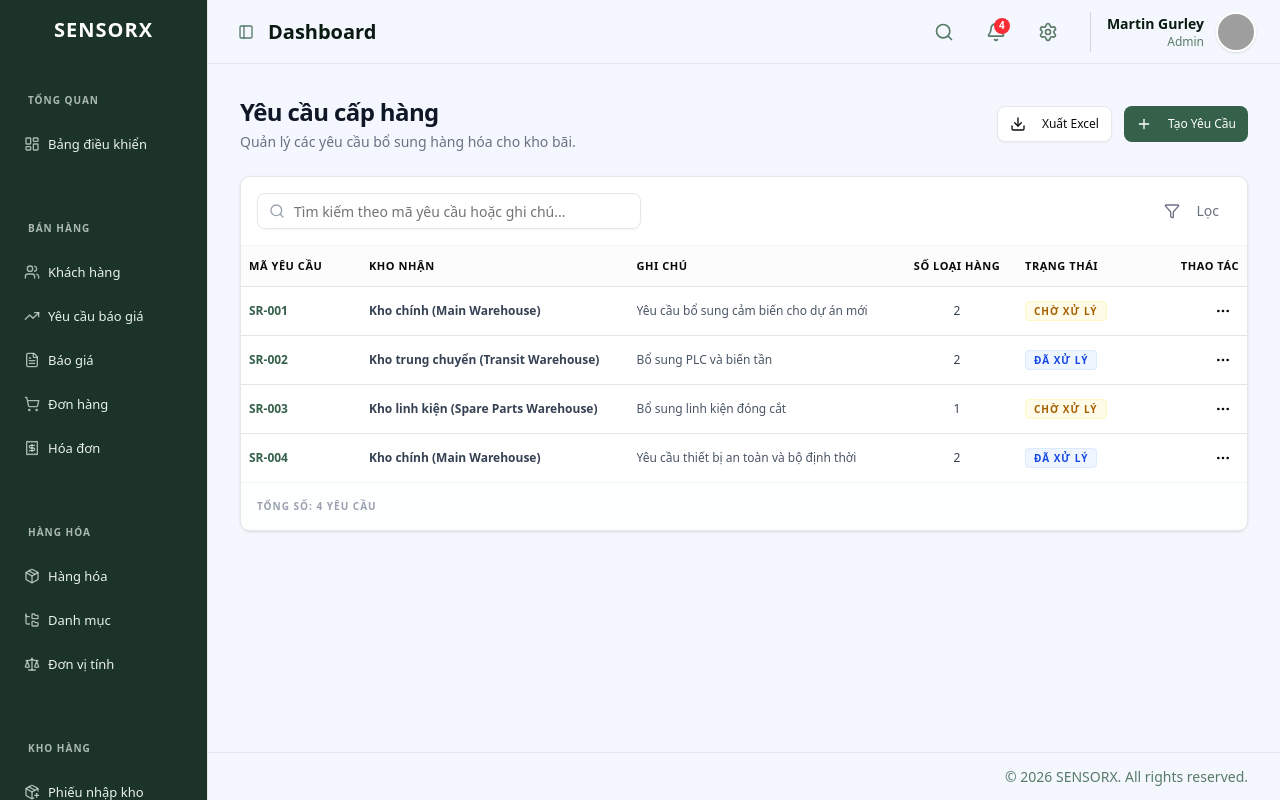
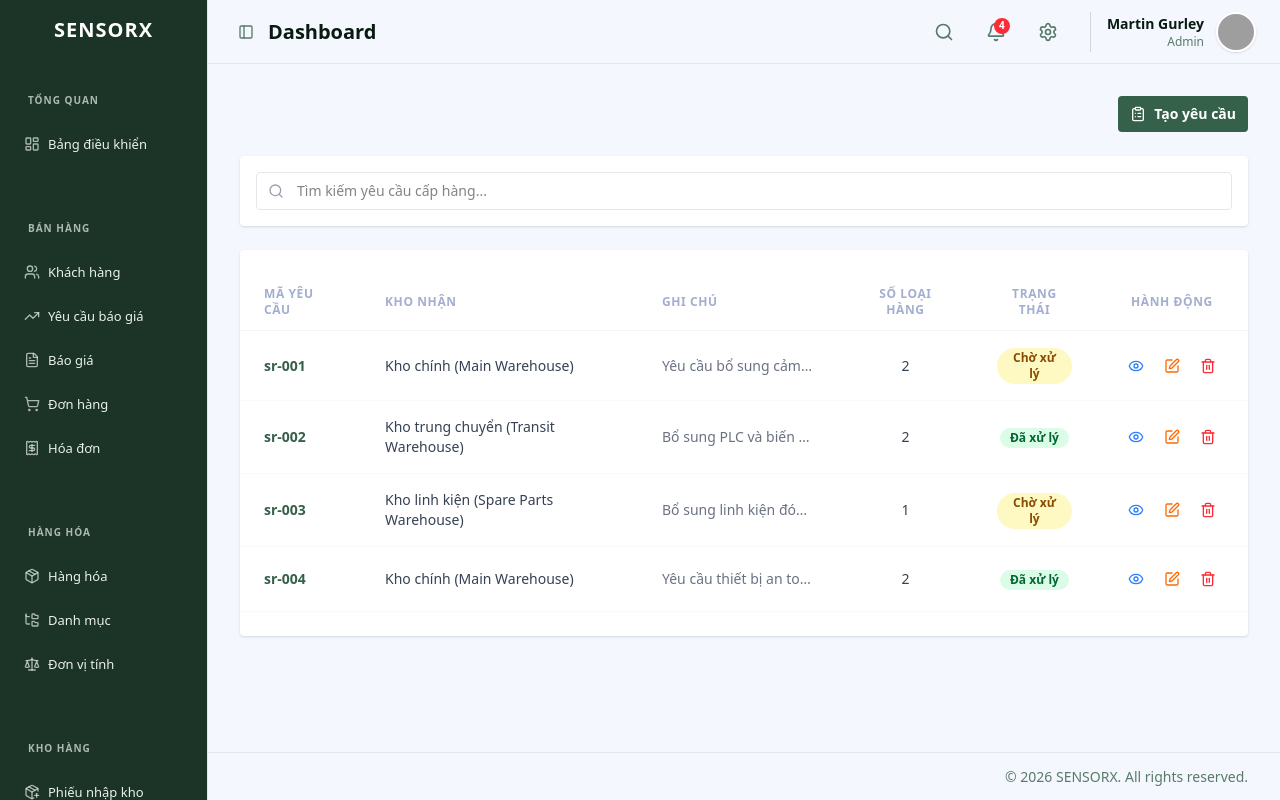
Before and after one commit to SensorX-labs/sensorx-fe, a Next.js app: page /warehouse/supply-requests in a window 1280 px wide. Built offline with nearby package versions, Linux system fonts and the light colour scheme; no server answers; grey boxes are pictures that could not be loaded.

Commit message:
fix: sửa lại giao diện cho yêu cầu kho và danh sách kho

```diff
--- a/src/features/supplychain/supplyrequest/components/supply-request-list.tsx
+++ b/src/features/supplychain/supplyrequest/components/supply-request-list.tsx
@@ -2,32 +2,15 @@
 
 import React, { useState } from 'react';
 import {
+  Plus,
   Search,
-  Plus,
-  MoreHorizontal,
   Edit,
   Trash2,
   ClipboardList,
-  Filter,
-  Download,
   Eye
 } from 'lucide-react';
-import {
-  Table,
-  TableBody,
-  TableCell,
-  TableHead,
-  TableHeader,
-  TableRow
-} from "@/shared/components/shadcn-ui/table";
-import { Button } from "@/shared/components/shadcn-ui/button";
-import { Input } from "@/shared/components/shadcn-ui/input";
-import {
-  DropdownMenu,
-  DropdownMenuContent,
-  DropdownMenuItem,
-  DropdownMenuTrigger,
-} from "@/shared/components/shadcn-ui/dropdown-menu";
+import { Card, CardContent } from '@/shared/components/shadcn-ui/card';
+import { Button } from '@/shared/components/shadcn-ui/button';
 import { MOCK_SUPPLY_REQUESTS } from '../mocks/supply-request-mocks';
 import { SupplyRequestStatus } from '../enums/supply-request-status';
 import { MOCK_WAREHOUSES } from '../../warehouse/mocks/warehouse-mocks';
@@ -59,122 +42,107 @@ export function SupplyRequestList() {
 
   return (
     <div className="space-y-6">
-      <div className="flex items-center justify-between">
-        <div>
-          <h1 className="text-2xl font-bold tracking-tight text-gray-900">Yêu cầu cấp hàng</h1>
-          <p className="text-sm text-gray-500 mt-1">Quản lý các yêu cầu bổ sung hàng hóa cho kho bãi.</p>
+      <div className="flex items-center justify-end gap-4">
+        <Button className="admin-btn-primary flex items-center gap-2">
+          <ClipboardList className="w-4 h-4" />
+          Tạo yêu cầu
+        </Button>
       </div>
-        <div className="flex items-center gap-3">
-          <Button variant="outline" className="h-9 text-xs border-gray-200">
-            <Download className="w-4 h-4 mr-2" />
-            Xuất Excel
-          </Button>
-          <Button className="h-9 text-xs bg-brand-green hover:bg-brand-green/90 text-white">
-            <Plus className="w-4 h-4 mr-2" />
-            Tạo Yêu Cầu
-          </Button>
+
+      <div className="flex items-center gap-4 bg-white p-4 rounded shadow-sm">
+        <div className="relative flex-1">
+          <Search className="absolute left-3 top-1/2 -translate-y-1/2 w-4 h-4 text-gray-400" />
+          <input
+            type="text"
+            placeholder="Tìm kiếm yêu cầu cấp hàng..."
+            className="w-full pl-10 pr-4 py-2 border border-gray-200 rounded focus:outline-none focus:ring-2 focus:ring-blue-500/20 text-sm"
+            value={searchTerm}
+            onChange={(e) => setSearchTerm(e.target.value)}
+          />
         </div>
       </div>
 
-      <div className="bg-white border border-gray-200 rounded-lg shadow-sm">
-        <div className="p-4 border-b border-gray-100 flex items-center justify-between gap-4">
-          <div className="relative flex-1 max-w-sm">
-            <Search className="absolute left-3 top-1/2 -translate-y-1/2 w-4 h-4 text-gray-400" />
-            <Input
-              placeholder="Tìm kiếm theo mã yêu cầu hoặc ghi chú..."
-              value={searchTerm}
-              onChange={(e) => setSearchTerm(e.target.value)}
-              className="pl-9 h-9 text-xs border-gray-200 focus:ring-brand-green"
-            />
-          </div>
-          <Button variant="ghost" className="h-9 px-3 text-gray-500">
-            <Filter className="w-4 h-4 mr-2" />
-            Lọc
-          </Button>
-        </div>
-
-        <Table>
-          <TableHeader className="bg-gray-50/50">
-            <TableRow>
-              <TableHead className="w-[120px] text-[11px] uppercase tracking-wider font-bold">Mã Yêu Cầu</TableHead>
-              <TableHead className="text-[11px] uppercase tracking-wider font-bold">Kho Nhận</TableHead>
-              <TableHead className="text-[11px] uppercase tracking-wider font-bold">Ghi chú</TableHead>
-              <TableHead className="w-[120px] text-[11px] uppercase tracking-wider font-bold text-center">Số Loại Hàng</TableHead>
-              <TableHead className="w-[150px] text-[11px] uppercase tracking-wider font-bold">Trạng thái</TableHead>
-              <TableHead className="w-[80px] text-right text-[11px] uppercase tracking-wider font-bold">Thao tác</TableHead>
-            </TableRow>
-          </TableHeader>
-          <TableBody>
+      <Card className="border-none shadow-sm bg-white rounded">
+        <CardContent className="p-0">
+          <table className="w-full text-sm">
+            <thead>
+              <tr className="border-b border-gray-100">
+                <th className="text-left px-6 py-3 admin-table-th">Mã Yêu Cầu</th>
+                <th className="text-left px-6 py-3 admin-table-th">Kho Nhận</th>
+                <th className="text-left px-6 py-3 admin-table-th">Ghi chú</th>
+                <th className="text-center px-6 py-3 admin-table-th">Số Loại Hàng</th>
+                <th className="text-center px-6 py-3 admin-table-th">Trạng thái</th>
+                <th className="text-center px-6 py-3 admin-table-th">Hành động</th>
+              </tr>
+            </thead>
+            <tbody>
               {filteredRequests.length > 0 ? (
                 filteredRequests.map((req) => (
-                <TableRow key={req.id} className="hover:bg-gray-50/50 transition-colors">
-                  <TableCell className="font-medium text-xs text-brand-green font-bold uppercase">{req.id}</TableCell>
-                  <TableCell>
-                    <div className="flex items-center gap-2">
-                       <span className="text-xs font-semibold text-gray-700">{getWarehouseName(req.warehouseId)}</span>
-                    </div>
-                  </TableCell>
-                  <TableCell>
-                    <span className="text-xs text-gray-600 truncate block max-w-[250px]">{req.note || '---'}</span>
-                  </TableCell>
-                  <TableCell className="text-center text-xs font-medium text-gray-700">
+                  <tr key={req.id} className="border-b border-gray-50 hover:bg-admin-surface transition-colors">
+                    <td className="px-6 py-4">
+                      <span className="font-semibold admin-text-primary">{req.id}</span>
+                    </td>
+                    <td className="px-6 py-4 text-gray-700 font-medium">
+                      {getWarehouseName(req.warehouseId)}
+                    </td>
+                    <td className="px-6 py-4 text-gray-500 max-w-[200px] truncate">
+                      {req.note || '---'}
+                    </td>
+                    <td className="px-6 py-4 text-center text-gray-700 font-medium">
                       {req.items.length}
-                  </TableCell>
-                  <TableCell>
+                    </td>
+                    <td className="px-6 py-4 text-center">
                       {req.status === SupplyRequestStatus.COMPLETED ? (
-                      <span className="inline-flex items-center px-2 py-0.5 rounded text-[10px] font-bold uppercase tracking-widest bg-blue-50 text-blue-700 border border-blue-100">
+                        <span className="inline-flex items-center px-2.5 py-0.5 rounded-full text-xs font-semibold bg-green-100 text-green-800">
                            Đã xử lý
                         </span>
                       ) : (
-                      <span className="inline-flex items-center px-2 py-0.5 rounded text-[10px] font-bold uppercase tracking-widest bg-yellow-50 text-yellow-700 border border-yellow-100">
+                        <span className="inline-flex items-center px-2.5 py-0.5 rounded-full text-xs font-semibold bg-yellow-100 text-yellow-800">
                            Chờ xử lý
                         </span>
                       )}
-                  </TableCell>
-                  <TableCell className="text-right">
-                    <DropdownMenu>
-                      <DropdownMenuTrigger asChild>
-                        <Button variant="ghost" className="h-8 w-8 p-0">
-                          <MoreHorizontal className="h-4 w-4" />
+                    </td>
+                    <td className="px-6 py-4 text-center">
+                      <div className="flex items-center justify-center gap-1">
+                        <Button
+                          variant="ghost"
+                          size="icon"
+                          className="h-8 w-8 text-blue-500 hover:text-blue-700 hover:bg-blue-50"
+                          onClick={() => handleViewDetails(req.id!)}
+                        >
+                          <Eye className="w-4 h-4" />
                         </Button>
-                      </DropdownMenuTrigger>
-                      <DropdownMenuContent align="end" className="w-40">
-                         <DropdownMenuItem onClick={() => handleViewDetails(req.id!)} className="text-xs cursor-pointer">
-                          <Eye className="w-3.5 h-3.5 mr-2 text-gray-500" />
-                          Xem chi tiết
-                        </DropdownMenuItem>
-                        <DropdownMenuItem onClick={() => handleEdit(req.id!)} className="text-xs cursor-pointer">
-                          <Edit className="w-3.5 h-3.5 mr-2 text-gray-500" />
-                          Chỉnh sửa
-                        </DropdownMenuItem>
-                        <DropdownMenuItem onClick={() => handleDelete(req.id!)} className="text-xs cursor-pointer text-red-600 focus:text-red-700">
-                          <Trash2 className="w-3.5 h-3.5 mr-2" />
-                          Xóa
-                        </DropdownMenuItem>
-                      </DropdownMenuContent>
-                    </DropdownMenu>
-                  </TableCell>
-                </TableRow>
+                        <Button
+                          variant="ghost"
+                          size="icon"
+                          className="h-8 w-8 text-orange-500 hover:text-orange-700 hover:bg-orange-50"
+                          onClick={() => handleEdit(req.id!)}
+                        >
+                          <Edit className="w-4 h-4" />
+                        </Button>
+                        <Button
+                          variant="ghost"
+                          size="icon"
+                          className="h-8 w-8 text-red-500 hover:text-red-700 hover:bg-red-50"
+                          onClick={() => handleDelete(req.id!)}
+                        >
+                          <Trash2 className="w-4 h-4" />
+                        </Button>
+                      </div>
+                    </td>
+                  </tr>
                 ))
               ) : (
-              <TableRow>
-                <TableCell colSpan={6} className="h-32 text-center text-gray-500 text-xs italic">
-                   <div className="flex flex-col items-center justify-center space-y-2">
-                       <ClipboardList className="w-8 h-8 text-gray-300" />
-                       <p>Không tìm thấy yêu cầu nào.</p>
-                   </div>
-                </TableCell>
-              </TableRow>
+                <tr>
+                  <td colSpan={6} className="px-6 py-8 text-center text-gray-500">
+                    Không tìm thấy yêu cầu nào.
+                  </td>
+                </tr>
               )}
-          </TableBody>
-        </Table>
-
-        <div className="p-4 border-t border-gray-100 bg-gray-50/30 flex justify-between items-center">
-          <p className="text-[10px] text-gray-400 uppercase font-bold tracking-widest">
-            Tổng số: {filteredRequests.length} yêu cầu
-          </p>
-        </div>
-      </div>
+            </tbody>
+          </table>
+        </CardContent>
+      </Card>
     </div>
   );
 }
--- a/src/features/supplychain/warehouse/components/warehouse-list.tsx
+++ b/src/features/supplychain/warehouse/components/warehouse-list.tsx
@@ -2,31 +2,14 @@
 
 import React, { useState } from 'react';
 import {
+  Plus,
   Search,
-  Plus,
-  MoreHorizontal,
   Edit,
   Trash2,
   Warehouse as WarehouseIcon,
-  Filter,
-  Download
 } from 'lucide-react';
-import {
-  Table,
-  TableBody,
-  TableCell,
-  TableHead,
-  TableHeader,
-  TableRow
-} from "@/shared/components/shadcn-ui/table";
-import { Button } from "@/shared/components/shadcn-ui/button";
-import { Input } from "@/shared/components/shadcn-ui/input";
-import {
-  DropdownMenu,
-  DropdownMenuContent,
-  DropdownMenuItem,
-  DropdownMenuTrigger,
-} from "@/shared/components/shadcn-ui/dropdown-menu";
+import { Card, CardContent } from '@/shared/components/shadcn-ui/card';
+import { Button } from '@/shared/components/shadcn-ui/button';
 import { MOCK_WAREHOUSES } from '../mocks/warehouse-mocks';
 
 export function WarehouseList() {
@@ -47,104 +30,90 @@ export function WarehouseList() {
 
   return (
     <div className="space-y-6">
-      <div className="flex items-center justify-between">
-        <div>
-          <h1 className="text-2xl font-bold tracking-tight text-gray-900">Quản lý Kho Bãi</h1>
-          <p className="text-sm text-gray-500 mt-1">Quản lý danh mục các kho bãi trong hệ thống cung ứng.</p>
+      <div className="flex items-center justify-end gap-4">
+        <Button className="admin-btn-primary flex items-center gap-2">
+          <Plus className="w-4 h-4" />
+          Thêm kho mới
+        </Button>
       </div>
-        <div className="flex items-center gap-3">
-          <Button variant="outline" className="h-9 text-xs border-gray-200">
-            <Download className="w-4 h-4 mr-2" />
-            Xuất Excel
-          </Button>
-          <Button className="h-9 text-xs bg-brand-green hover:bg-brand-green/90 text-white">
-            <Plus className="w-4 h-4 mr-2" />
-            Thêm Kho Mới
-          </Button>
+
+      <div className="flex items-center gap-4 bg-white p-4 rounded shadow-sm">
+        <div className="relative flex-1">
+          <Search className="absolute left-3 top-1/2 -translate-y-1/2 w-4 h-4 text-gray-400" />
+          <input
+            type="text"
+            placeholder="Tìm kiếm kho bãi..."
+            className="w-full pl-10 pr-4 py-2 border border-gray-200 rounded focus:outline-none focus:ring-2 focus:ring-blue-500/20 text-sm"
+            value={searchTerm}
+            onChange={(e) => setSearchTerm(e.target.value)}
+          />
         </div>
       </div>
 
-      <div className="bg-white border border-gray-200 rounded-lg shadow-sm">
-        <div className="p-4 border-b border-gray-100 flex items-center justify-between gap-4">
-          <div className="relative flex-1 max-w-sm">
-            <Search className="absolute left-3 top-1/2 -translate-y-1/2 w-4 h-4 text-gray-400" />
-            <Input
-              placeholder="Tìm kiếm kho bãi..."
-              value={searchTerm}
-              onChange={(e) => setSearchTerm(e.target.value)}
-              className="pl-9 h-9 text-xs border-gray-200 focus:ring-brand-green"
-            />
+      <Card className="border-none shadow-sm bg-white rounded">
+        <CardContent className="p-0">
+          <table className="w-full text-sm">
+            <thead>
+              <tr className="border-b border-gray-100">
+                <th className="text-left px-6 py-3 admin-table-th">Mã Kho</th>
+                <th className="text-left px-6 py-3 admin-table-th">Tên Kho</th>
+                <th className="text-center px-6 py-3 admin-table-th">Trạng thái</th>
+                <th className="text-center px-6 py-3 admin-table-th">Hành động</th>
+              </tr>
+            </thead>
+            <tbody>
+              {filteredWarehouses.length > 0 ? (
+                filteredWarehouses.map((wh) => (
+                  <tr key={wh.id} className="border-b border-gray-50 hover:bg-admin-surface transition-colors">
+                    <td className="px-6 py-4">
+                      <span className="font-semibold admin-text-primary">{wh.id}</span>
+                    </td>
+                    <td className="px-6 py-4">
+                      <div className="flex items-center gap-3">
+                        <div className="w-8 h-8 rounded bg-gray-100 flex items-center justify-center text-gray-500">
+                          <WarehouseIcon className="w-4 h-4" />
                         </div>
-          <Button variant="ghost" className="h-9 px-3 text-gray-500">
-            <Filter className="w-4 h-4 mr-2" />
-            Lọc
+                        <span className="font-semibold text-gray-700">{wh.name}</span>
+                      </div>
+                    </td>
+                    <td className="px-6 py-4 text-center">
+                      <span className="inline-flex items-center px-2.5 py-0.5 rounded-full text-xs font-semibold bg-green-100 text-green-800">
+                        Đang hoạt động
+                      </span>
+                    </td>
+                    <td className="px-6 py-4 text-center">
+                      <div className="flex items-center justify-center gap-1">
+                        <Button
+                          variant="ghost"
+                          size="icon"
+                          className="h-8 w-8 text-orange-500 hover:text-orange-700 hover:bg-orange-50"
+                          onClick={() => handleEdit(wh.id!)}
+                        >
+                          <Edit className="w-4 h-4" />
+                        </Button>
+                        <Button
+                          variant="ghost"
+                          size="icon"
+                          className="h-8 w-8 text-red-500 hover:text-red-700 hover:bg-red-50"
+                          onClick={() => handleDelete(wh.id!)}
+                        >
+                          <Trash2 className="w-4 h-4" />
                         </Button>
                       </div>
-
-        <Table>
-          <TableHeader className="bg-gray-50/50">
-            <TableRow>
-              <TableHead className="w-[100px] text-[11px] uppercase tracking-wider font-bold">Mã Kho</TableHead>
-              <TableHead className="text-[11px] uppercase tracking-wider font-bold">Tên Kho</TableHead>
-              <TableHead className="text-[11px] uppercase tracking-wider font-bold">Trạng thái</TableHead>
-              <TableHead className="w-[80px] text-right text-[11px] uppercase tracking-wider font-bold">Thao tác</TableHead>
-            </TableRow>
-          </TableHeader>
-          <TableBody>
-            {filteredWarehouses.length > 0 ? (
-              filteredWarehouses.map((wh) => (
-                <TableRow key={wh.id} className="hover:bg-gray-50/50 transition-colors">
-                  <TableCell className="font-medium text-xs text-gray-900 uppercase">{wh.id}</TableCell>
-                  <TableCell>
-                    <div className="flex items-center gap-3">
-                      <div className="w-8 h-8 rounded bg-brand-green/10 flex items-center justify-center text-brand-green">
-                        <WarehouseIcon className="w-4 h-4" />
-                      </div>
-                      <span className="text-xs font-semibold text-gray-700">{wh.name}</span>
-                    </div>
-                  </TableCell>
-                  <TableCell>
-                    <span className="inline-flex items-center px-2 py-0.5 rounded text-[10px] font-bold uppercase tracking-widest bg-green-50 text-green-700 border border-green-100">
-                      Đang hoạt động
-                    </span>
-                  </TableCell>
-                  <TableCell className="text-right">
-                    <DropdownMenu>
-                      <DropdownMenuTrigger asChild>
-                        <Button variant="ghost" className="h-8 w-8 p-0">
-                          <MoreHorizontal className="h-4 w-4" />
-                        </Button>
-                      </DropdownMenuTrigger>
-                      <DropdownMenuContent align="end" className="w-40">
-                        <DropdownMenuItem onClick={() => handleEdit(wh.id!)} className="text-xs cursor-pointer">
-                          <Edit className="w-3.5 h-3.5 mr-2" />
-                          Chỉnh sửa
-                        </DropdownMenuItem>
-                        <DropdownMenuItem onClick={() => handleDelete(wh.id!)} className="text-xs cursor-pointer text-red-600 focus:text-red-700">
-                          <Trash2 className="w-3.5 h-3.5 mr-2" />
-                          Xóa
-                        </DropdownMenuItem>
-                      </DropdownMenuContent>
-                    </DropdownMenu>
-                  </TableCell>
-                </TableRow>
+                    </td>
+                  </tr>
                 ))
               ) : (
-              <TableRow>
-                <TableCell colSpan={4} className="h-32 text-center text-gray-500 text-xs italic">
+                <tr>
+                  <td colSpan={4} className="px-6 py-8 text-center text-gray-500">
                     Không tìm thấy kho bãi nào phù hợp.
-                </TableCell>
-              </TableRow>
+                  </td>
+                </tr>
               )}
-          </TableBody>
-        </Table>
-
-        <div className="p-4 border-t border-gray-100 bg-gray-50/30">
-          <p className="text-[10px] text-gray-400 uppercase font-bold tracking-widest">
-            Tổng số: {filteredWarehouses.length} kho bãi
-          </p>
-        </div>
-      </div>
+            </tbody>
+          </table>
+        </CardContent>
+      </Card>
     </div>
   );
 }
```
Lines whose indentation alone changed are shown as unchanged.
